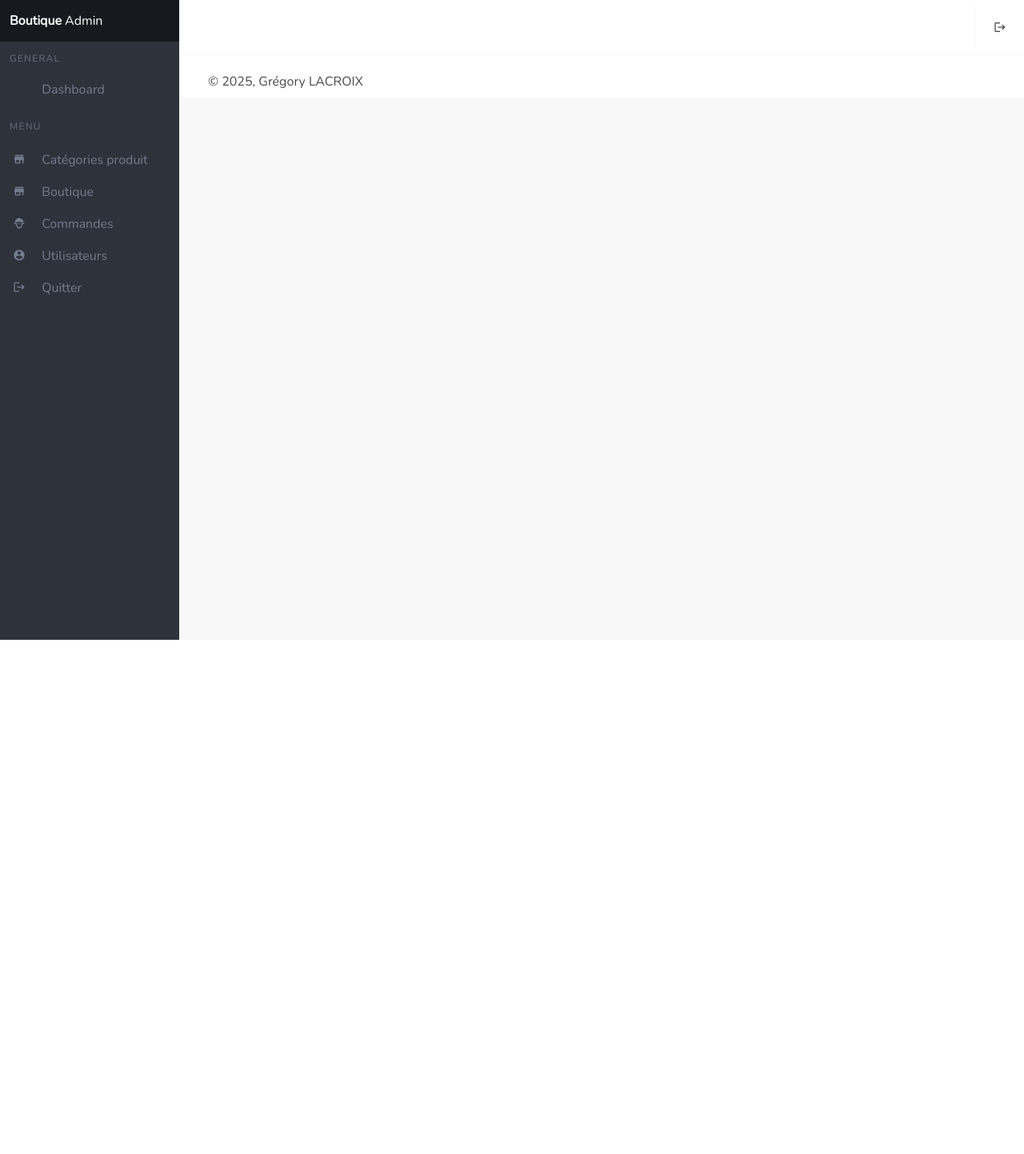
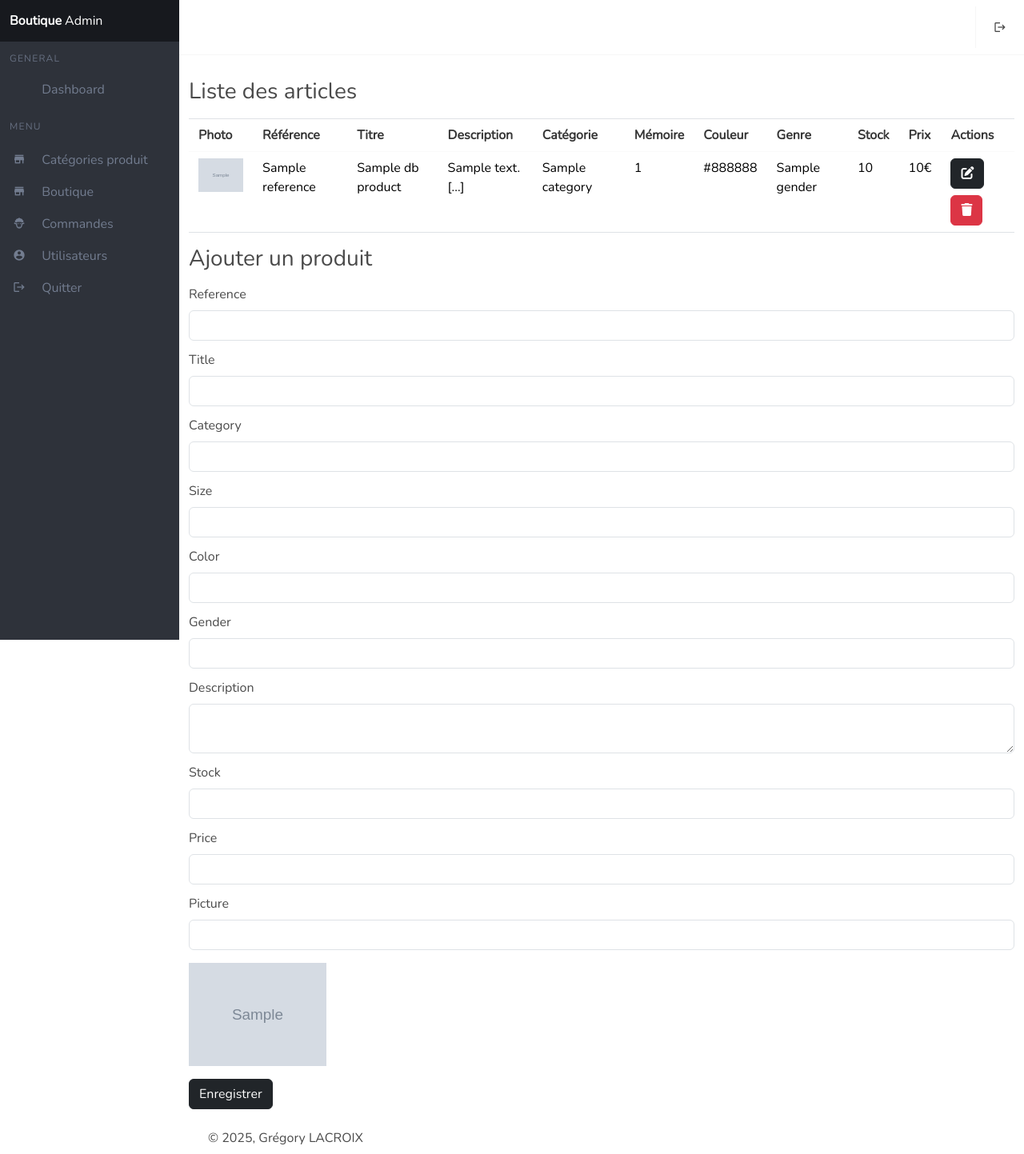
Before and after one commit to GregoryLacroix/mimics, a Symfony app: template templates/admin/products.html.twig in a window 1280 px wide. Shown: the whole page at 80% size. Before the commit the page ends 800 px from the top, so only its background shows below. Run offline with Twig, Linux system fonts and the light colour scheme; the template is opened without the code that fills it: most values are stand-ins (such as "Sample title", 1, 10 or a date in 2020); grey boxes marked "Sample" are stand-in pictures; form fields are guessed from the names that the template uses; some libraries are stand-ins or nearby versions.

Commit message:
dev crud boutique +active link

```diff
--- a/templates/admin/products.html.twig
+++ b/templates/admin/products.html.twig
@@ -1,9 +1,119 @@
 {% extends 'base.admin.html.twig' %}
 
 {% block title %}
-    Admin Minics | Produits
+	Admin Minics | Produits
 {% endblock %}
 
 {% block body %}
 
+	<div
+		class="container mb-4">
+		{#     success, OBJET MESSAGE  #}
+		{% for label, messages in app.flashes(['success', 'danger']) %}
+			{# "La catégorie a été enregistrée." in OBJET MESSAGE   #}
+
+			{% for message in messages %}
+				{#          bg-success  #}
+				{#          bg-danger  #}
+					<div class="bg-{{ label }} text-white p-3 mb-3"> {{ message|raw }}
+				</div>
+			{% endfor %}
+		{% endfor %}
+
+		<div class="">
+			<h2 class="my-4 fs-3">Liste des articles</h2>
+
+			<table class="table table-bordered">
+
+				<thead>
+					<tr>
+						<th>Photo</th>
+						<th>Référence</th>
+						<th>Titre</th>
+						<th>Description</th>
+						<th>Catégorie</th>
+						<th>Mémoire</th>
+						<th>Couleur</th>
+						<th>Genre</th>
+						<th>Stock</th>
+						<th>Prix</th>
+						<th>Actions</th>
+					</tr>
+				</thead>
+				<tbody>
+					{% for item in dbProduct %}
+						<tr>
+							<td><img src="{{ asset('uploads/images/' ~ item.picture) }}" alt="{{ item.title }}" class="picture__product"></td>
+							<td>{{ item.reference }}</td>
+							<td>{{ item.title }}</td>
+							<td>{{ item.description|slice(0, 20) }}[...]</td>
+							<td>{{ item.category.title }}</td>
+							<td>{{ item.size }}</td>
+							<td>{{ item.color }}</td>
+							<td>{{ item.gender }}</td>
+							<td>{{ item.stock }}</td>
+							<td>{{ item.price }}€</td>
+							<td>
+								<a href="{{ path('app_admin_products_update', {'id': item.id}) }}" class="btn btn-dark mb-2">
+									<i class="fa-solid fa-pen-to-square"></i>
+								</a>
+								<button type="button" class="btn btn-danger" data-bs-toggle="modal" data-bs-target="#product-{{ item.id }}">
+									<i class="fa-solid fa-trash"></i>
+								</button>
+							</td>
+						</tr>
+
+						<div class="modal fade" id="product-{{ item.id }}" tabindex="-1" aria-labelledby="exampleModalLabel" aria-hidden="true">
+							<div class="modal-dialog">
+								<div class="modal-content">
+									<div class="modal-header">
+										<h1 class="modal-title fs-5" id="exampleModalLabel">Confirmation suppression</h1>
+										<button type="button" class="btn-close" data-bs-dismiss="modal" aria-label="Close"></button>
+									</div>
+									<div class="modal-body">
+										Voulez-vous réellement supprimer l'article
+										<strong>{{ item.title }}</strong>
+										?
+									</div>
+									<div class="modal-footer">
+										<button type="button" class="btn btn-secondary" data-bs-dismiss="modal">Annuler</button>
+
+										<a href="" class="btn btn-primary">Confirmer</a>
+									</div>
+								</div>
+							</div>
+						</div>
+
+					{% endfor %}
+				</tbody>
+			</table>
+		</div>
+
+		<div class="">
+			<h2 class="my-4 fs-3">Ajouter un produit</h2>
+
+			{{ form_start(productForm) }}
+
+			{{ form_row(productForm.reference) }}
+			{{ form_row(productForm.title) }}
+			{{ form_row(productForm.category) }}
+			{{ form_row(productForm.size) }}
+			{{ form_row(productForm.color) }}
+			{{ form_row(productForm.gender) }}
+			{{ form_row(productForm.description) }}
+			{{ form_row(productForm.stock) }}
+			{{ form_row(productForm.price) }}
+			{{ form_row(productForm.picture) }}
+
+			<div class="col-12 col-sm-6 col-md-2 col-lg-2 my-4">
+				{% if pictureFile is not null %}
+					<img src="{{ asset('uploads/images/' ~ pictureFile) }}" class="w-100" alt="picture product">
+				{% endif %}
+			</div>
+
+			<button type="submit" class="btn btn-dark">Enregistrer</button>
+			{{ form_end(productForm) }}
+		</div>
+	</div>
+
 {% endblock %}
```
Also changed, not shown: config/services.yaml (+18 -14 lines), src/Controller/AdminController.php (+65 -2 lines), src/Form/ProductFormType.php (+52 -5 lines), public/uploads/images/p1-67d02b6997def.png (added), public/uploads/images/p1-67d02fe965d63.png (added), public/uploads/images/p2-67d02d4815c83.png (added), public/uploads/images/p2-67d02d95b06f9.png (added), public/uploads/images/p2-67d0307e088e3.png (added), public/uploads/images/p3-67d030b680b05.png (added), public/uploads/images/p4-67d030d6e34bb.png (added), public/uploads/images/p5-67d031000160e.png (added), public/uploads/images/p6-67d031358355e.png (added).
